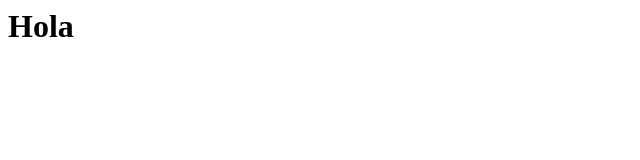
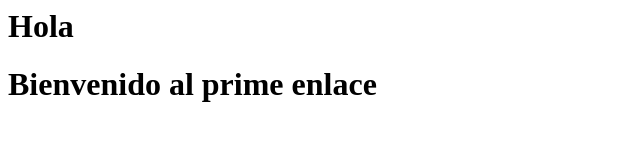
Before and after one commit to wil94/GitInicia, a plain HTML site: page pag1.html in a window 1280 px wide. Shown: the whole page, without its empty margins (0-640 px from the left). Drawn offline with Linux system fonts and the light colour scheme.

Commit message:
Primer avance pag1

```diff
--- a/pag1.html
+++ b/pag1.html
@@ -4,6 +4,7 @@
 	</head>
 <body>
 	<h1>Hola</h1>
+	<h1>Bienvenido al prime enlace</h1>
 </body>
 
 </html>
```
